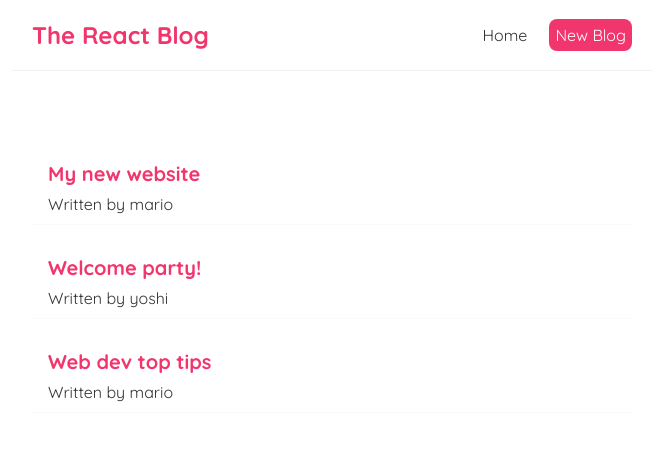
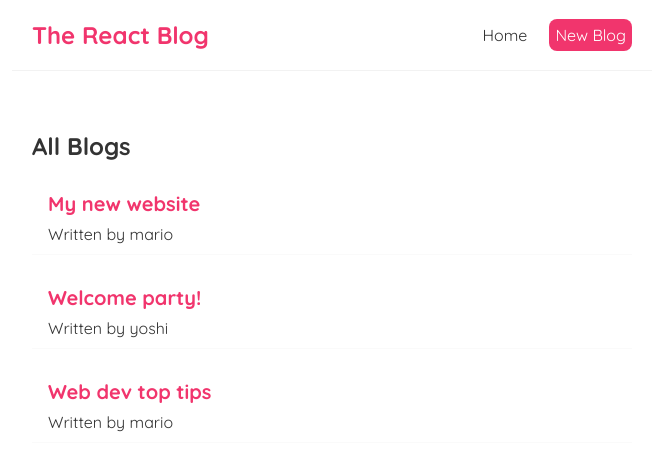
Before and after one commit to sayemalmahdi/react-blog, a React (Create React App) app: page / in a window 1280 px wide. Shown: the top 470 px of the page, without its empty margins (308-971 px from the left). Built offline with nearby package versions, Linux system fonts and the light colour scheme.

Commit message:
Add a BlogList Components And Practice Props

```diff
--- /dev/null
+++ b/src/components/BlogList.js
@@ -0,0 +1,18 @@
+const BlogList = ({blogs, title}) => {
+    // const blogs = props.blogs;
+    // const title = props.title;
+
+  return (
+    <div className="blog-list">
+        <h2>{title}</h2>
+      {blogs.map(blog => (
+        <div className="blog-preview" key={blog.id} >
+          <h2>{ blog.title }</h2>
+          <p>Written by { blog.author }</p>
+        </div>
+      ))}
+    </div>
+  )
+}
+
+export default BlogList
--- a/src/components/Home.js
+++ b/src/components/Home.js
@@ -1,4 +1,5 @@
 import { useState } from "react";
+import BlogList from "./BlogList";
 
 const Home = () => {
 
@@ -10,12 +11,7 @@
 
   return (
     <div className="home">
-      {blogs.map(blog => (
-        <div className="blog-preview" key={blog.id} >
-          <h2>{ blog.title }</h2>
-          <p>Written by { blog.author }</p>
-        </div>
-      ))}
+      <BlogList blogs={blogs} title="All Blogs" />
     </div>
   )
 }
```
